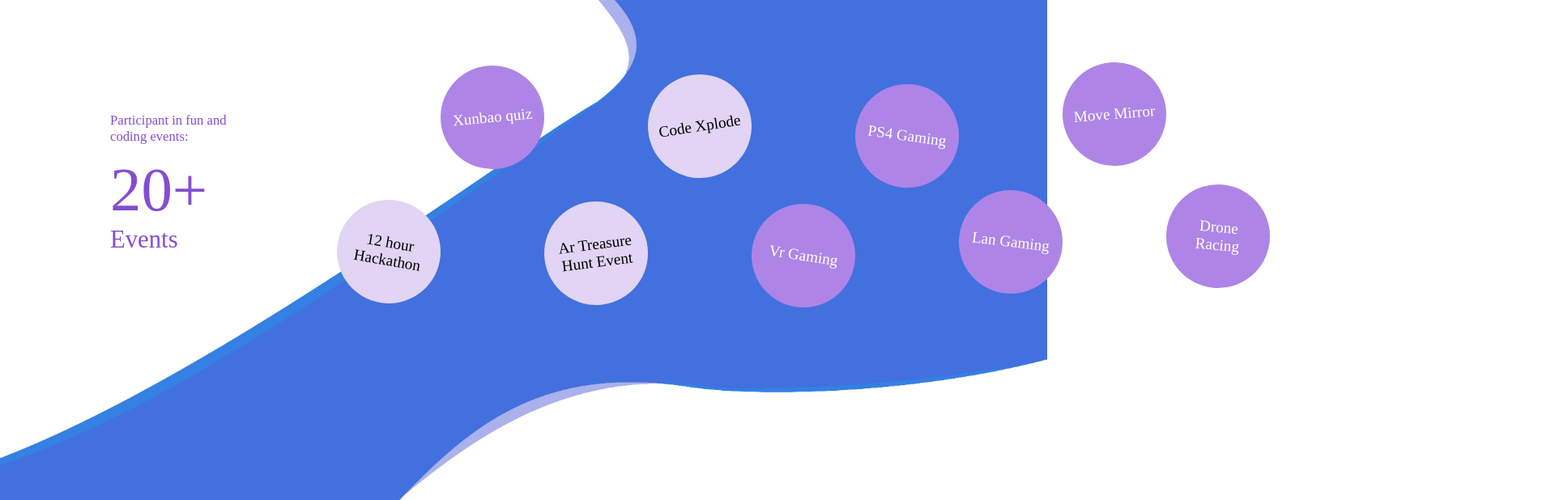
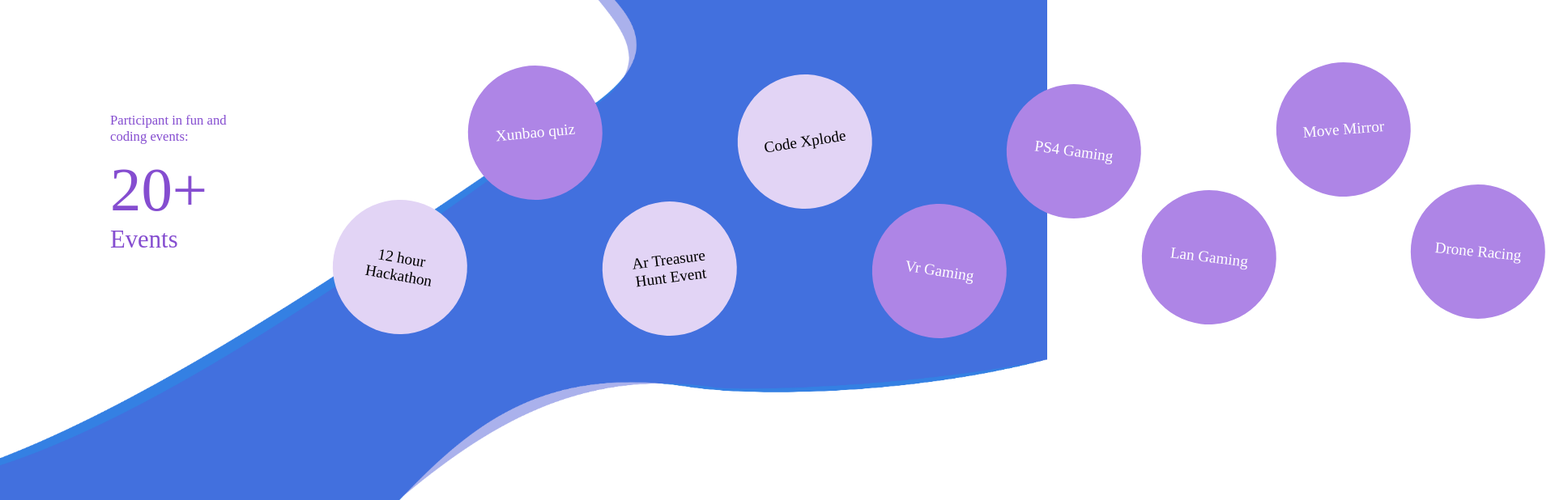
Before and after one commit to Manan-YMCA/zenith2020, a Gatsby site: page /PreviewPage in a window 1280 px wide. Shown: the part 960-1578 px from the top of the page at 81% size, 1920 px wide, since content can reach past the window. Built offline with nearby package versions, Linux system fonts and the light colour scheme; Gatsby itself is replaced by a stand-in of ours.

```diff
--- a/src/pages/PreviewPage.jsx
+++ b/src/pages/PreviewPage.jsx
@@ -214,14 +214,14 @@
 `;
 
 const StatBubbleContainer = styled.div`
-  width: 10%;
+  width: 20%;
   height: 100%;
   position: relative;
 
   & > div {
     display: inline-block;
     position: relative;
-    left: 20%;
+    left: 50%;
     top: ${props => `${props.offset}%`};
     transform: translateX(-50%) translateZ(0);
 
@@ -368,7 +368,7 @@
                             >
                               <div>
                                 <FloatingBubble
-                                  size="10vw"
+                                  size="13vw"
                                   backgroundColor={
                                     categoryBubble.backgroundColor
                                   }
```
